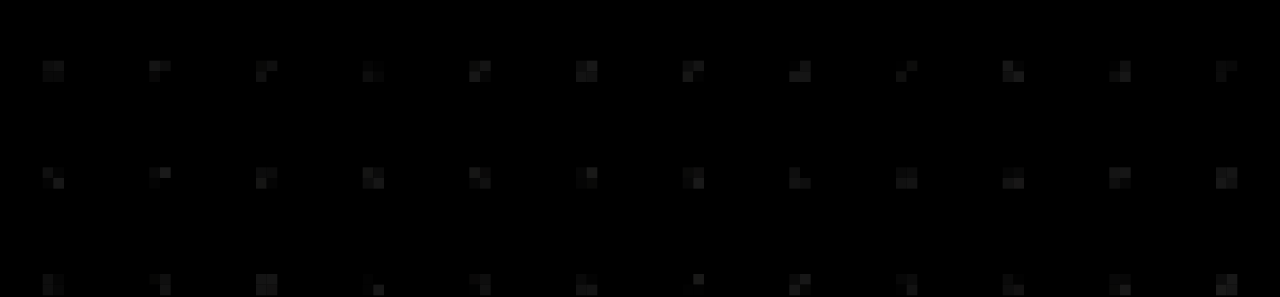
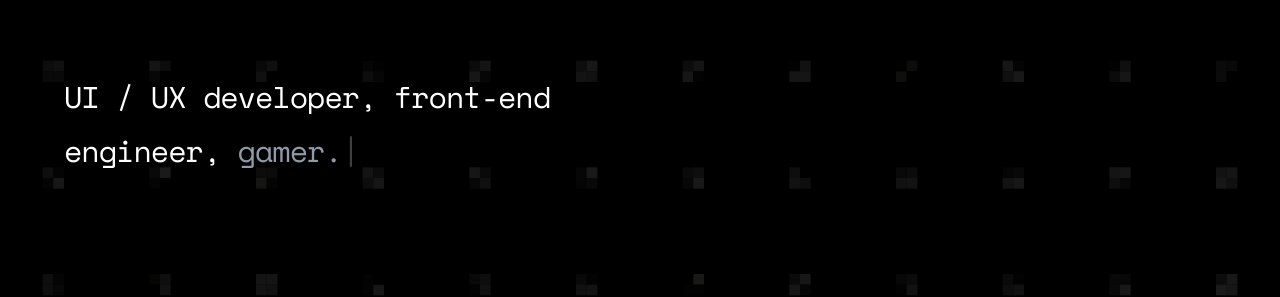
Before and after one commit to Asifm95/portfolio, a Svelte app: page / in a window 1280 px wide. Shown: the part 302-599 px from the top of the page. Built offline with nearby package versions, Linux system fonts and the light colour scheme.

Commit message:
add Hero component

```diff
--- /dev/null
+++ b/src/Hero.svelte
@@ -0,0 +1,67 @@
+<script>
+    import Typed from 'typed.js';
+    import { onMount } from 'svelte';
+
+    const options = {
+        strings: ['lifelong learner.', 'gamer.', 'loves building cool stuff.'],
+        backDelay: 1800,
+        backSpeed: 20,
+        typeSpeed: 40,
+    };
+    let el;
+    let typedObj = null;
+    onMount(() => {
+        typedObj = new Typed(el, options);
+    });
+</script>
+
+<style lang="scss">
+    .hero {
+        position: relative;
+        height: 100vh;
+        width: 100%;
+        & .container {
+            max-width: 90%;
+            margin: 0 auto;
+            width: 1280px;
+            flex-direction: column;
+            display: flex;
+            height: 100%;
+            position: relative;
+            & .hero-content {
+                display: flex;
+                align-items: flex-end;
+                padding-bottom: 60px;
+                position: absolute;
+                height: 140px;
+                width: 100%;
+                // bottom: 0;
+                top: 50%;
+                backface-visibility: hidden;
+                opacity: 1;
+                & .title {
+                    color: #fff;
+                    letter-spacing: -1px;
+                    line-height: 1.8;
+                    font-size: 30px;
+                    max-width: 90%;
+                    width: 650px;
+                    & .typed {
+                        color: #8f9ba8;
+                    }
+                }
+            }
+        }
+    }
+</style>
+
+<div class="hero">
+    <div class="container">
+        <div class="hero-content">
+            <h1 class="title">
+                UI / UX developer, front-end engineer,
+                <span class="typed" bind:this={el} />
+            </h1>
+        </div>
+    </div>
+</div>
```
